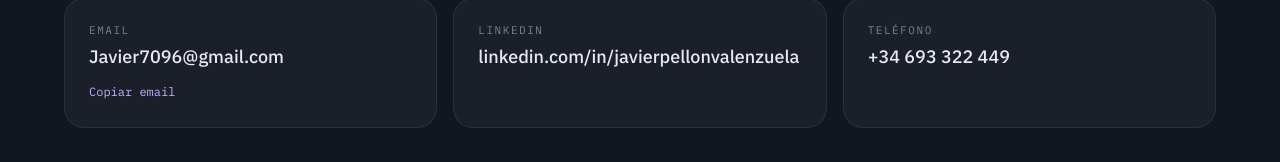
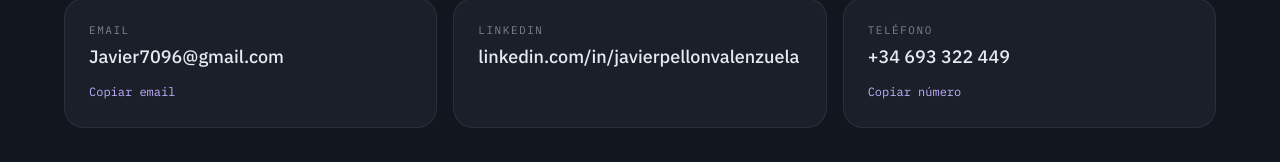
Before and after one commit to Jaskiz/portfolio-javier-pellon, a React (Vite) app: page / in a window 1280 px wide. Shown: the part 8124-8286 px from the top of the page. Built offline with nearby package versions, Linux system fonts and the light colour scheme.

Commit message:
Anade boton de copiar numero de telefono junto al de copiar email

```diff
--- a/src/components/Contacto.jsx
+++ b/src/components/Contacto.jsx
@@ -4,10 +4,11 @@
 import './Contacto.css';
 
 export default function Contacto() {
-  const [copied, setCopied] = useState(false);
+  const [copiedEmail, setCopiedEmail] = useState(false);
+  const [copiedTelefono, setCopiedTelefono] = useState(false);
 
-  const handleCopyEmail = () => {
-    navigator.clipboard.writeText(CONTACTO.email).then(() => {
+  const copyToClipboard = (value, setCopied) => {
+    navigator.clipboard.writeText(value).then(() => {
       setCopied(true);
       setTimeout(() => setCopied(false), 2000);
     });
@@ -29,8 +30,12 @@
           <div className="contacto__card contacto__card--info">
             <span className="contacto__card-label">Email</span>
             <span className="contacto__card-value">{CONTACTO.email}</span>
-            <button type="button" className="contacto__copy-btn" onClick={handleCopyEmail}>
-              {copied ? '✓ Copiado' : 'Copiar email'}
+            <button
+              type="button"
+              className="contacto__copy-btn"
+              onClick={() => copyToClipboard(CONTACTO.email, setCopiedEmail)}
+            >
+              {copiedEmail ? '✓ Copiado' : 'Copiar email'}
             </button>
           </div>
           <a
@@ -45,6 +50,13 @@
           <div className="contacto__card contacto__card--info">
             <span className="contacto__card-label">Teléfono</span>
             <span className="contacto__card-value">{CONTACTO.telefono}</span>
+            <button
+              type="button"
+              className="contacto__copy-btn"
+              onClick={() => copyToClipboard(CONTACTO.telefono, setCopiedTelefono)}
+            >
+              {copiedTelefono ? '✓ Copiado' : 'Copiar número'}
+            </button>
           </div>
         </Reveal>
 
```
